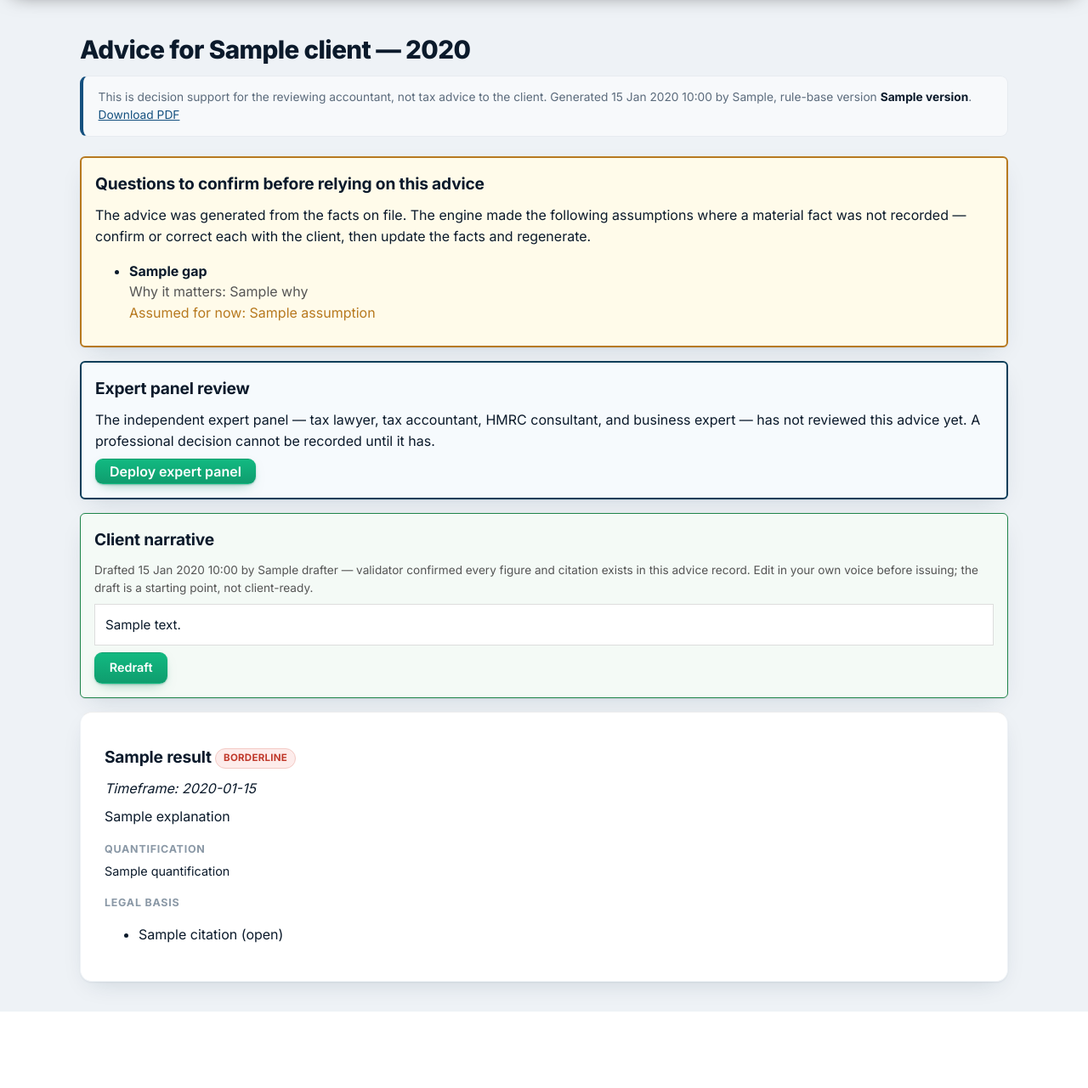
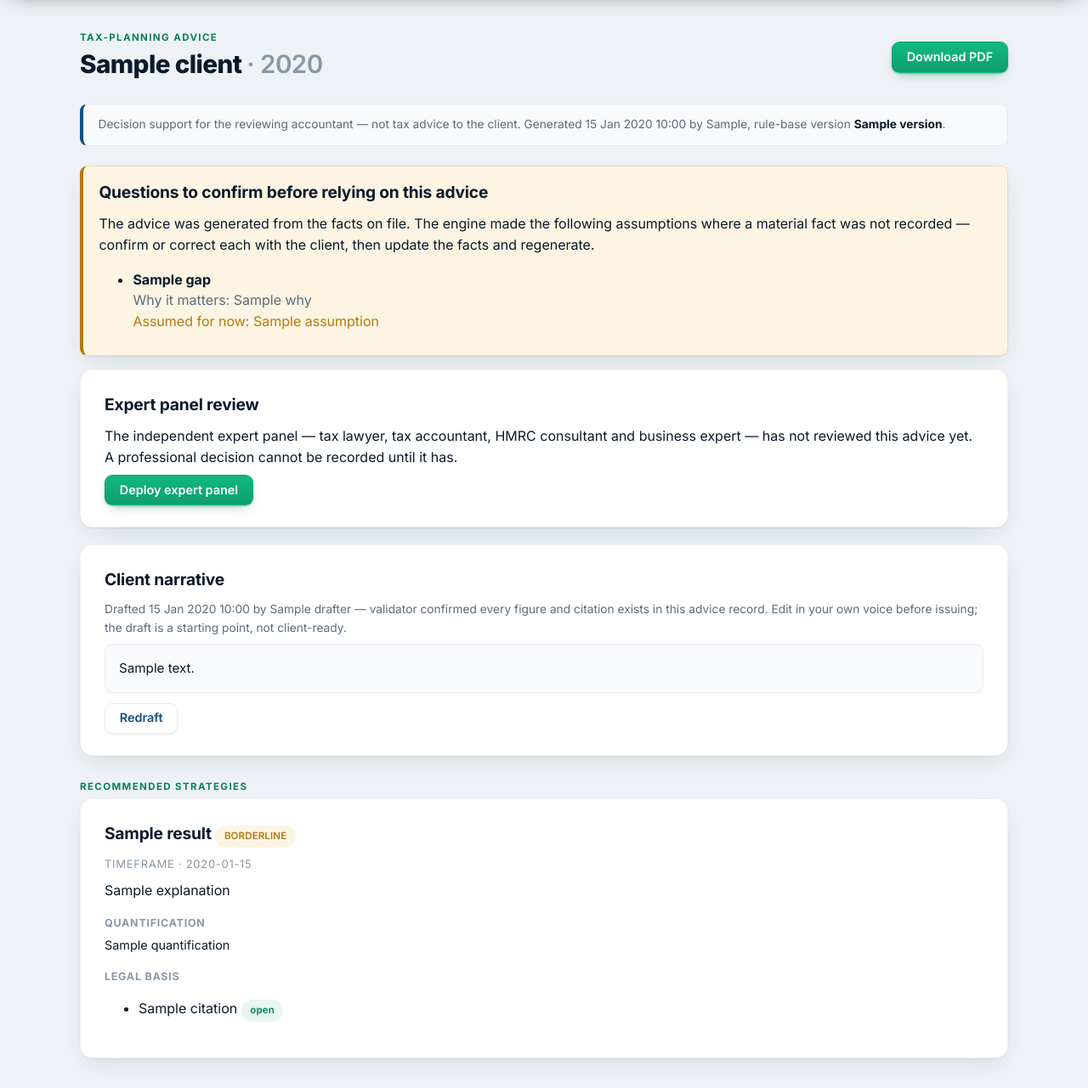
Before and after one commit to kfrem/kafs-tax-planner, a Django app: template templates/advice/advice_detail.html in a window 1280 px wide. Shown: the part 62-1343 px from the top of the page at 85% size. Before the commit the page ends 1253 px from the top, so only its background shows below. Run offline with Django 5.2, Linux system fonts and the light colour scheme; the template is opened without the code that fills it: most values are stand-ins (such as "Sample title", 1, 10 or a date in 2020); some libraries are stand-ins or nearby versions.

Commit message:
auto: save 2026-07-08 08:26

```diff
--- a/templates/advice/advice_detail.html
+++ b/templates/advice/advice_detail.html
@@ -2,145 +2,152 @@
 {% load report_format %}
 {% block title %}Advice — {{ record.client.name }}{% endblock %}
 {% block content %}
-<h1>Advice for {{ record.client.name }} — {{ record.tax_year }}</h1>
+<div class="page-header">
+    <div>
+        <div class="eyebrow">Tax-planning advice</div>
+        <h1>{{ record.client.name }} <span style="color:var(--faint);font-weight:600">· {{ record.tax_year }}</span></h1>
+    </div>
+    {% if record.rendered_report %}<a class="btn" href="{{ record.rendered_report.url }}">Download PDF</a>{% endif %}
+</div>
+
 <p class="disclaimer">
-    This is decision support for the reviewing accountant, not tax advice to the client.
+    Decision support for the reviewing accountant — not tax advice to the client.
     Generated {{ record.generated_at|date:"d M Y H:i" }} by {{ record.generated_by }},
     rule-base version <strong>{{ record.rule_base_release.version }}</strong>.
-    {% if record.rendered_report %}<a href="{{ record.rendered_report.url }}">Download PDF</a>{% endif %}
 </p>
 
 {% if intake_gaps %}
-<section style="border:2px solid #b7791f; border-radius:6px; padding:1rem; margin:1rem 0; background:#fffbea;">
-    <h2 style="margin-top:0;">Questions to confirm before relying on this advice</h2>
-    <p style="margin-top:0;">The advice was generated from the facts on file. The engine made the
-    following assumptions where a material fact was not recorded — confirm or correct each with
-    the client, then update the facts and regenerate.</p>
-    <ul style="margin-bottom:0;">
+<section class="callout callout-warn">
+    <h2>Questions to confirm before relying on this advice</h2>
+    <p>The advice was generated from the facts on file. The engine made the following assumptions
+    where a material fact was not recorded — confirm or correct each with the client, then update
+    the facts and regenerate.</p>
+    <ul style="margin-bottom:0">
         {% for gap in intake_gaps %}
-        <li style="margin-bottom:0.6rem;">
+        <li style="margin-bottom:.7rem">
             <strong>{{ gap.question }}</strong><br>
-            <span style="color:#555;">Why it matters: {{ gap.why }}</span><br>
-            <span style="color:#b7791f;">Assumed for now: {{ gap.assumption }}</span>
+            <span style="color:var(--muted)">Why it matters: {{ gap.why }}</span><br>
+            <span style="color:var(--amber)">Assumed for now: {{ gap.assumption }}</span>
         </li>
         {% endfor %}
     </ul>
 </section>
 {% endif %}
 
-<section style="border:2px solid #0b3d59; border-radius:6px; padding:1rem; margin:1rem 0; background:#f6fafd;">
-    <h2 style="margin-top:0;">Expert panel review</h2>
+<section class="card">
+    <h2 style="margin-top:0">Expert panel review</h2>
     {% with review=record.latest_panel_review decision=record.latest_decision %}
     {% if review %}
-        <p>
-            Panel deployed {{ review.created_at|date:"d M Y H:i" }} by {{ review.requested_by }} —
-            overall verdict:
-            <strong style="text-transform:uppercase;
-                {% if review.overall == 'blocked' %}color:#c0392b;
-                {% elif review.overall == 'attention' %}color:#b9770e;
-                {% else %}color:#1e8449;{% endif %}">{{ review.overall }}</strong>
+        <p style="color:var(--muted)">
+            Panel deployed {{ review.created_at|date:"d M Y H:i" }} by {{ review.requested_by }} — overall verdict:
+            {% if review.overall == 'blocked' %}<span class="flag">BLOCKED</span>
+            {% elif review.overall == 'attention' %}<span class="badge badge-warn">ATTENTION</span>
+            {% else %}<span class="badge badge-ok">CLEAR</span>{% endif %}
         </p>
         {% if panel_summaries %}
-        <div style="margin:0.5rem 0;">
+        <div style="margin:.5rem 0">
             {% for s in panel_summaries %}
-            <p style="margin:0.4rem 0;">
-                <strong>{{ s.title }}</strong> — {{ s.lead }}
-                {% for point in s.points %}{% if point.severity != "info" %}
-                    {{ point.message }}{% endif %}{% endfor %}
+            <p style="margin:.4rem 0"><strong>{{ s.title }}</strong> — {{ s.lead }}
+                {% for point in s.points %}{% if point.severity != "info" %}{{ point.message }}{% endif %}{% endfor %}
             </p>
             {% endfor %}
         </div>
         {% endif %}
-        <table style="width:100%; border-collapse:collapse; font-size:0.9rem;">
+        {% if review.findings %}
+        <table>
+            <thead><tr><th>Reviewer</th><th>Severity</th><th>Finding</th></tr></thead>
+            <tbody>
             {% for f in review.findings %}
-            <tr style="border-bottom:1px solid #dde;">
-                <td style="padding:4px 8px; white-space:nowrap; vertical-align:top;">
-                    <strong>{{ f.persona|title }}</strong><br>
-                    <span style="font-size:0.75rem; color:#666;">{{ f.code }}</span>
+            <tr>
+                <td style="white-space:nowrap"><strong>{{ f.persona|title }}</strong><br><span style="font-size:.75rem;color:var(--faint)">{{ f.code }}</span></td>
+                <td style="white-space:nowrap">
+                    {% if f.severity == 'blocker' %}<span class="flag">BLOCKER</span>
+                    {% elif f.severity == 'caution' %}<span class="badge badge-warn">CAUTION</span>
+                    {% else %}<span class="badge badge-neutral">INFO</span>{% endif %}
                 </td>
-                <td style="padding:4px 8px; vertical-align:top; white-space:nowrap;">
-                    <span style="padding:1px 6px; border-radius:3px; color:white; font-size:0.75rem;
-                        {% if f.severity == 'blocker' %}background:#c0392b;
-                        {% elif f.severity == 'caution' %}background:#b9770e;
-                        {% else %}background:#5d6d7e;{% endif %}">{{ f.severity|upper }}</span>
-                </td>
-                <td style="padding:4px 8px;">{{ f.message }}</td>
+                <td>{{ f.message }}</td>
             </tr>
             {% endfor %}
+            </tbody>
         </table>
+        {% endif %}
 
         {% if decision %}
-            <p style="margin-top:1rem;">
+            <div class="callout callout-accent" style="margin-bottom:0">
                 <strong>Professional decision:</strong> {{ decision.get_decision_display }}
                 by {{ decision.decided_by }} on {{ decision.decided_at|date:"d M Y H:i" }}.
                 {% if decision.notes %}<br><em>Note: {{ decision.notes }}</em>{% endif %}
-            </p>
+            </div>
         {% else %}
-            <form method="post" action="{% url 'advice:advice-decide' record.pk %}" style="margin-top:1rem;">
+            <form method="post" action="{% url 'advice:advice-decide' record.pk %}" style="margin-top:1rem">
                 {% csrf_token %}
-                <label><input type="radio" name="decision" value="approved" required> Approve for client</label>
-                <label style="margin-left:1rem;"><input type="radio" name="decision" value="rejected"> Reject</label>
-                <label style="margin-left:1rem;"><input type="radio" name="decision" value="needs_revision"> Needs revision</label><br>
-                <textarea name="notes" rows="2" style="width:100%; margin-top:0.5rem;"
+                <div style="display:flex;gap:1.25rem;flex-wrap:wrap">
+                    <label style="margin:0"><input type="radio" name="decision" value="approved" required> Approve for client</label>
+                    <label style="margin:0"><input type="radio" name="decision" value="rejected"> Reject</label>
+                    <label style="margin:0"><input type="radio" name="decision" value="needs_revision"> Needs revision</label>
+                </div>
+                <textarea name="notes" rows="2" style="margin-top:.6rem"
                           placeholder="Notes for the file (required to reject/revise, or to approve over a blocker)"></textarea>
-                <button type="submit" style="margin-top:0.5rem;">Record decision</button>
+                <button type="submit" style="margin-top:.6rem">Record decision</button>
             </form>
         {% endif %}
-        <form method="post" action="{% url 'advice:panel-deploy' record.pk %}" style="margin-top:0.5rem;">
+        <form method="post" action="{% url 'advice:panel-deploy' record.pk %}" style="margin-top:.75rem">
             {% csrf_token %}
-            <button type="submit">Re-deploy panel (fresh review)</button>
+            <button type="submit" class="secondary">Re-deploy panel (fresh review)</button>
         </form>
     {% else %}
-        <p>The independent expert panel — tax lawyer, tax accountant, HMRC consultant, and
+        <p>The independent expert panel — tax lawyer, tax accountant, HMRC consultant and
            business expert — has not reviewed this advice yet. A professional decision cannot
            be recorded until it has.</p>
         <form method="post" action="{% url 'advice:panel-deploy' record.pk %}">
             {% csrf_token %}
-            <button type="submit" style="font-size:1rem; padding:0.4rem 1rem;">Deploy expert panel</button>
+            <button type="submit">Deploy expert panel</button>
         </form>
     {% endif %}
     {% endwith %}
 </section>
 
-<section style="border:1px solid #1e8449; border-radius:6px; padding:1rem; margin:1rem 0; background:#f4faf6;">
-    <h2 style="margin-top:0;">Client narrative</h2>
+<section class="card">
+    <h2 style="margin-top:0">Client narrative</h2>
     {% if narrative %}
-        <p style="font-size:0.85rem; color:#555;">
+        <p style="color:var(--muted);font-size:.86rem">
             Drafted {{ narrative.created_at|date:"d M Y H:i" }} by {{ narrative.drafter }} —
             validator confirmed every figure and citation exists in this advice record.
             Edit in your own voice before issuing; the draft is a starting point, not client-ready.
         </p>
-        <div style="white-space:pre-wrap; background:white; border:1px solid #ddd; padding:0.75rem; font-size:0.95rem;">{{ narrative.text }}</div>
-        <form method="post" action="{% url 'advice:narrative-draft' record.pk %}" style="margin-top:0.5rem;">
-            {% csrf_token %}<button type="submit">Redraft</button>
+        <div style="white-space:pre-wrap;background:var(--surface-2);border:1px solid var(--line);
+             border-radius:var(--radius-sm);padding:1rem;font-size:.95rem">{{ narrative.text }}</div>
+        <form method="post" action="{% url 'advice:narrative-draft' record.pk %}" style="margin-top:.75rem">
+            {% csrf_token %}<button type="submit" class="secondary">Redraft</button>
         </form>
     {% else %}
-        <p>No narrative drafted yet. The drafter composes client-facing prose from the
-           computed figures only, and a validator rejects any draft containing a number
-           or citation not present in this record.</p>
+        <p>No narrative drafted yet. The drafter composes client-facing prose from the computed
+           figures only, and a validator rejects any draft containing a number or citation not
+           present in this record.</p>
         <form method="post" action="{% url 'advice:narrative-draft' record.pk %}">
             {% csrf_token %}<button type="submit">Draft client narrative</button>
         </form>
     {% endif %}
 </section>
 
+<div class="eyebrow" style="margin:1.75rem 0 .25rem">Recommended strategies</div>
 {% for r in record.results %}
-<section style="border-top:1px solid #eee; padding-top:1rem; margin-top:1rem;">
-    <h2>{{ r.strategy_name }}
-        {% if r.risk_status != "settled" %}<span class="flag">{{ r.risk_status|upper }}</span>{% endif %}
+<section class="card">
+    <h2 style="margin-top:0">{{ r.strategy_name }}
+        {% if r.risk_status != "settled" %}<span class="badge badge-warn">{{ r.risk_status|upper }}</span>{% endif %}
         {% if r.dotas_notifiable %}<span class="flag">DOTAS</span>{% endif %}
         {% if r.gaar_exposure %}<span class="flag">GAAR</span>{% endif %}
     </h2>
-    <p><em>Timeframe: {{ r.timeframe }}</em></p>
+    <p style="color:var(--faint);font-size:.82rem;text-transform:uppercase;letter-spacing:.05em">Timeframe · {{ r.timeframe }}</p>
     <p>{{ r.explanation }}</p>
     <h4>Quantification</h4>
-    <div style="font-size:0.9rem;">{{ r.quantification|quant_table }}</div>
+    <div style="font-size:.9rem">{{ r.quantification|quant_table }}</div>
     <h4>Legal basis</h4>
     <ul>
-        {% for a in r.authorities %}<li>{{ a.citation }} ({{ a.status }})</li>{% endfor %}
+        {% for a in r.authorities %}<li>{{ a.citation }} <span class="badge badge-ok">{{ a.status }}</span></li>{% endfor %}
     </ul>
 </section>
 {% empty %}
-<p>No eligible strategies were identified from the recorded facts.</p>
+<div class="card empty"><p style="margin:0">No eligible strategies were identified from the recorded facts.</p></div>
 {% endfor %}
 {% endblock %}
```
